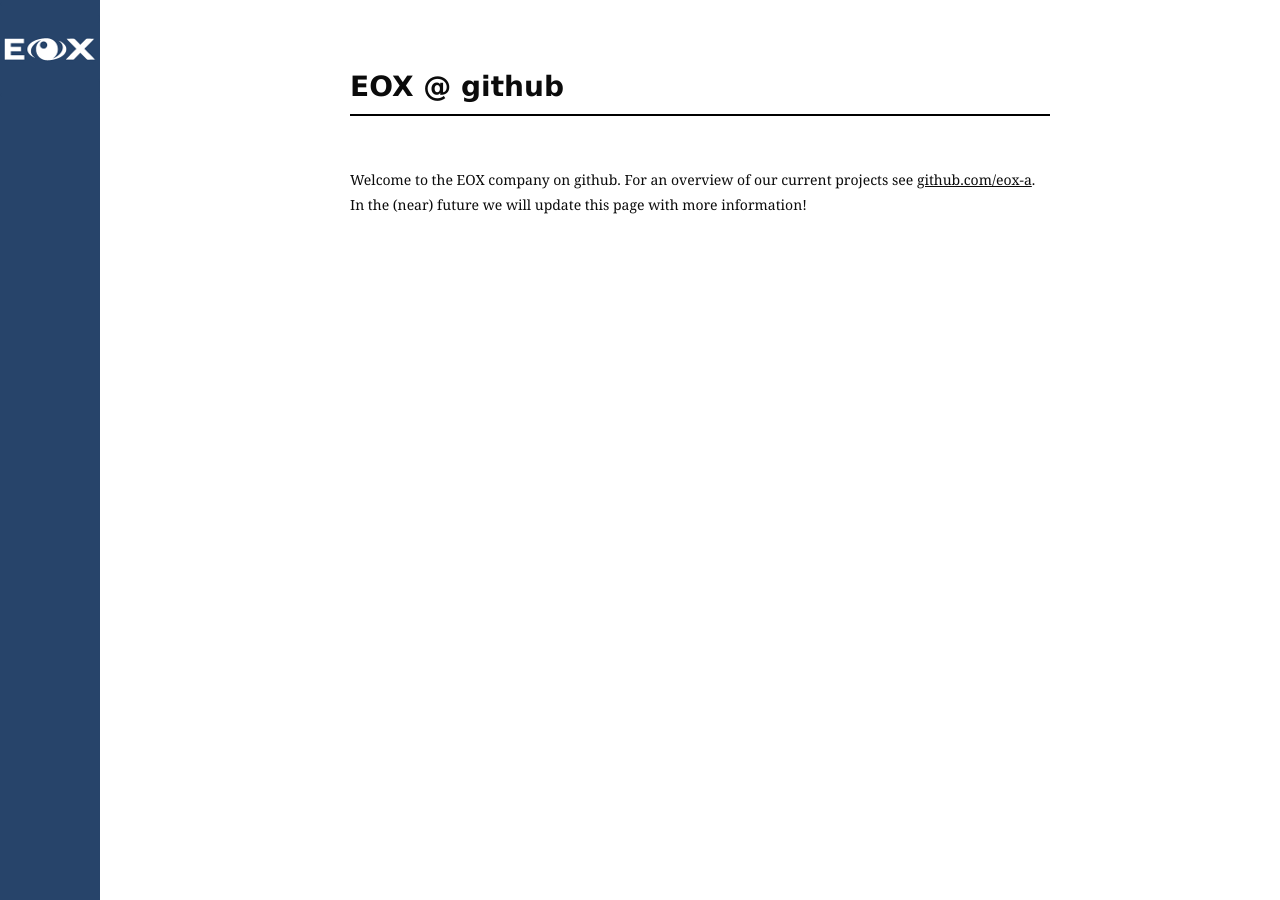
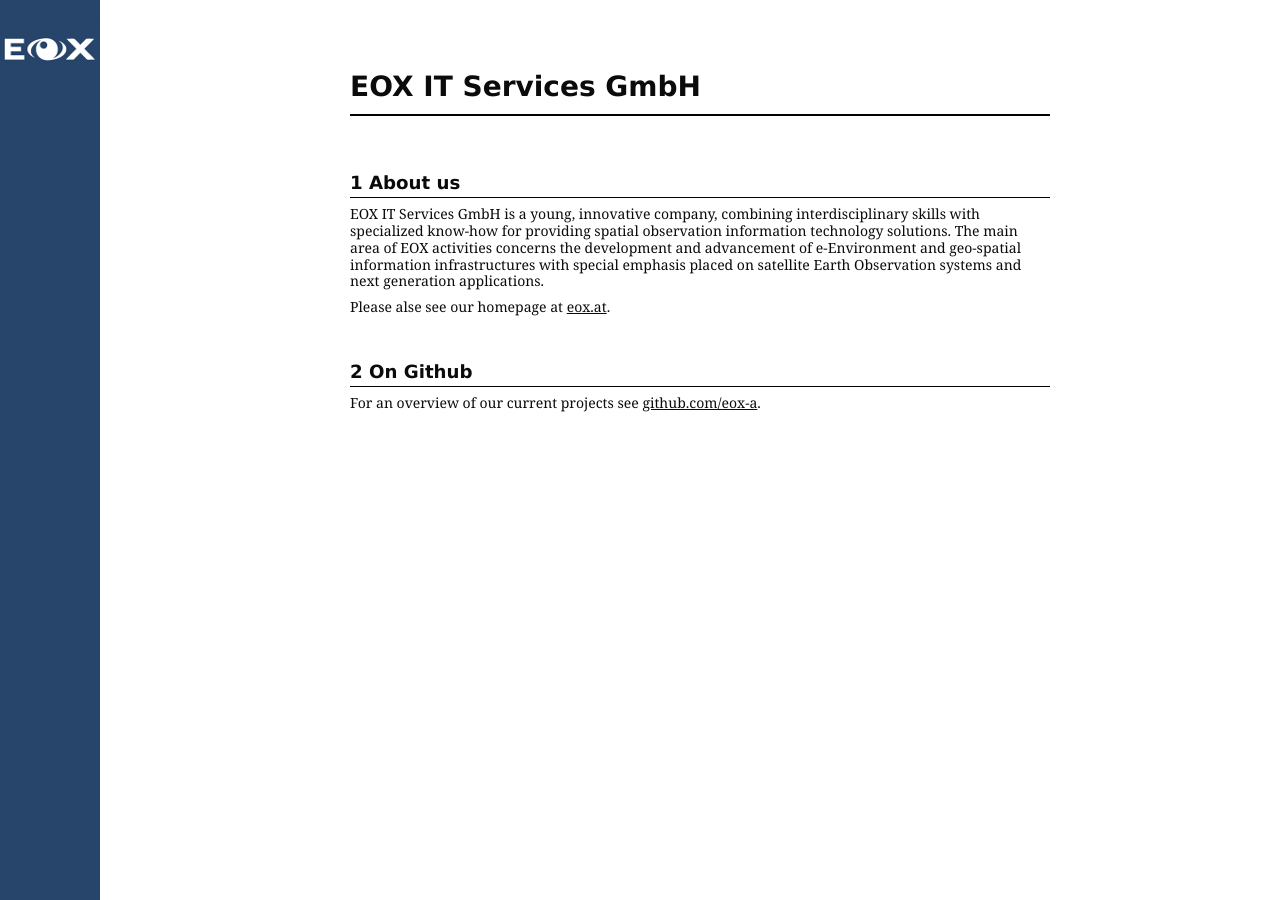
Before and after one commit to EOX-A/eox-a.github.com, a Jekyll site: the page built from index.md, in a window 1280 px wide. Built offline with Jekyll 4.4.1, drawn with Linux system fonts in a browser that asks for light colours; Markdown is read by kramdown in place of the engine named in the settings.

Commit message:
Make index page a bit more informative

```diff
--- a/index.md
+++ b/index.md
@@ -1,10 +1,14 @@
 ---
 layout: default
-title: eox-a.github.com
+title: EOX IT Services GmbH
 ---
 
-# EOX @ github
+# EOX IT Services GmbH
 
-Welcome to the EOX company on github. For an overview of our current projects see [github.com/eox-a](http://github.com/eox-a/).
+## About us
+EOX IT Services GmbH is a young, innovative company, combining interdisciplinary skills with specialized know-how for providing spatial observation information technology solutions. The main area of EOX activities concerns the development and advancement of e-Environment and geo-spatial information infrastructures with special emphasis placed on satellite Earth Observation systems and next generation applications.
 
-In the (near) future we will update this page with more information!
+Please alse see our homepage at [eox.at](http://eox.at).
+
+## On Github
+For an overview of our current projects see [github.com/eox-a](http://github.com/eox-a/).
```
